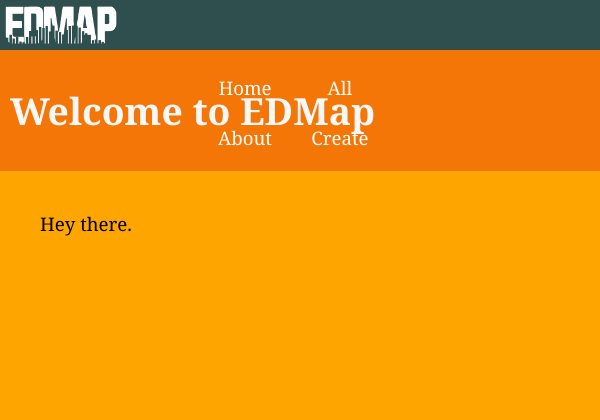
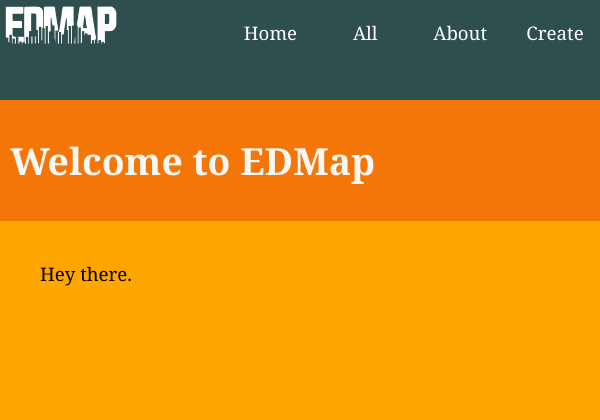
Before and after one commit to TimelyToga/edmap, a Django app: page / in a window 600 px wide. Shown: the top 420 px of the page. Run offline with Django 3.2, Linux system fonts and the light colour scheme.

Commit message:
Pages now responsive to modile displays

```diff
--- a/edmap/static/css/base.css
+++ b/edmap/static/css/base.css
@@ -8,10 +8,27 @@
 body {
     margin: 0;
 }
+@media only screen and (min-width: 600px) {
+    #header {
+        height: 50px;
+        background-color: darkslategrey;
+        min-width: 600px;
+    }
 
-#header {
-    height: 50px;
-    background-color: darkslategrey;
+    .hl_wp {
+        margin: 0 0 0 100px;
+    }
+}
+
+@media only screen and (max-width: 600px){
+    #header {
+        height: 100px;
+        background-color: darkslategrey;
+    }
+
+    .hl_wp {
+        float: right;
+    }
 }
 
 #logo {
@@ -25,7 +42,7 @@
 
 .hl_wp {
     display: inline-block;
-    height: 100%;
+    height: 50px;
 }
 
 .hl {
@@ -33,7 +50,7 @@
     position: relative;
     list-style-type: none;
     display: inline-block;
-    margin: 0 200px;
+    margin: 0 0 0 0;
     padding: 0;
     height: 100%;
 
--- a/edmap/templates/base.html
+++ b/edmap/templates/base.html
@@ -13,7 +13,7 @@
 </head>
 <body>
     <div id="header">
-        <img id="logo" src="/static/img/edmap_logo_wh_md.png">
+        <a href="/"><img id="logo" src="/static/img/edmap_logo_wh_md.png"></a>
         <div class="hl_wp">
             <ul class="hl">
                 <li class="hl_item">
```
